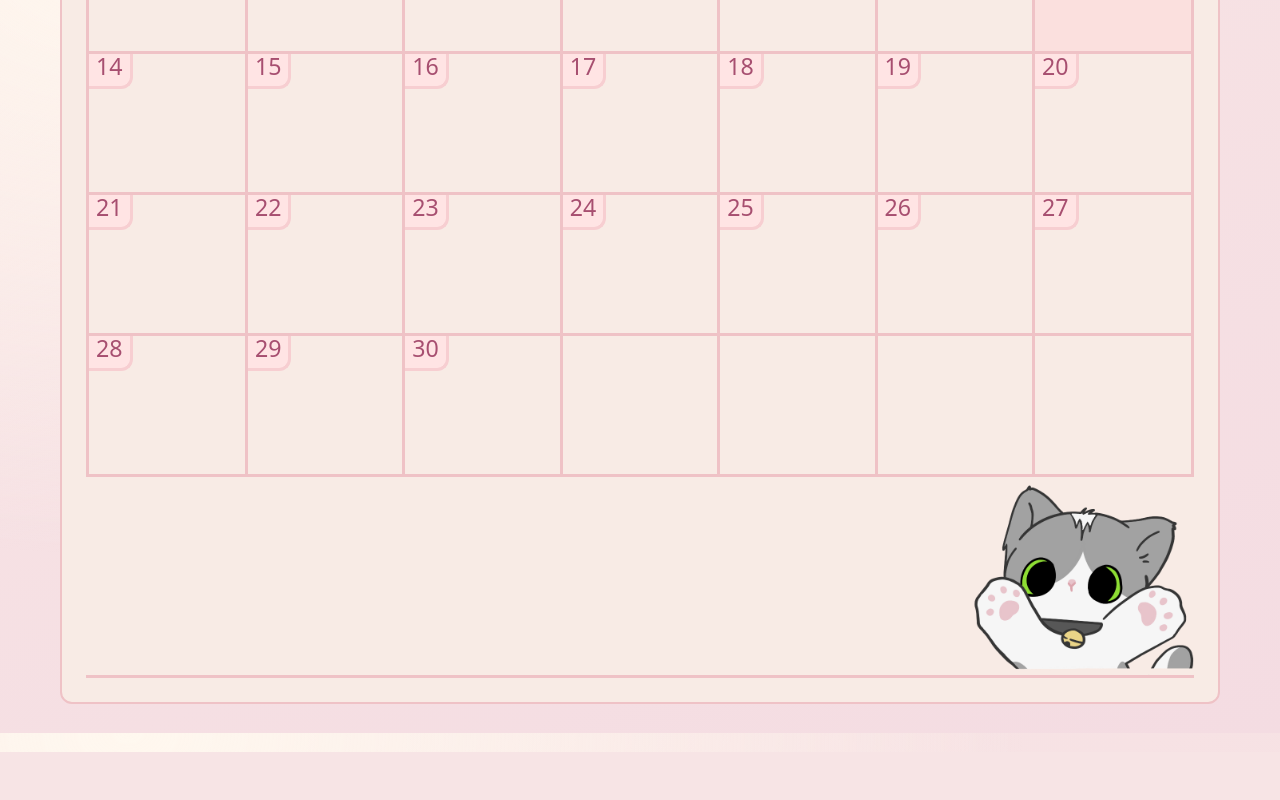
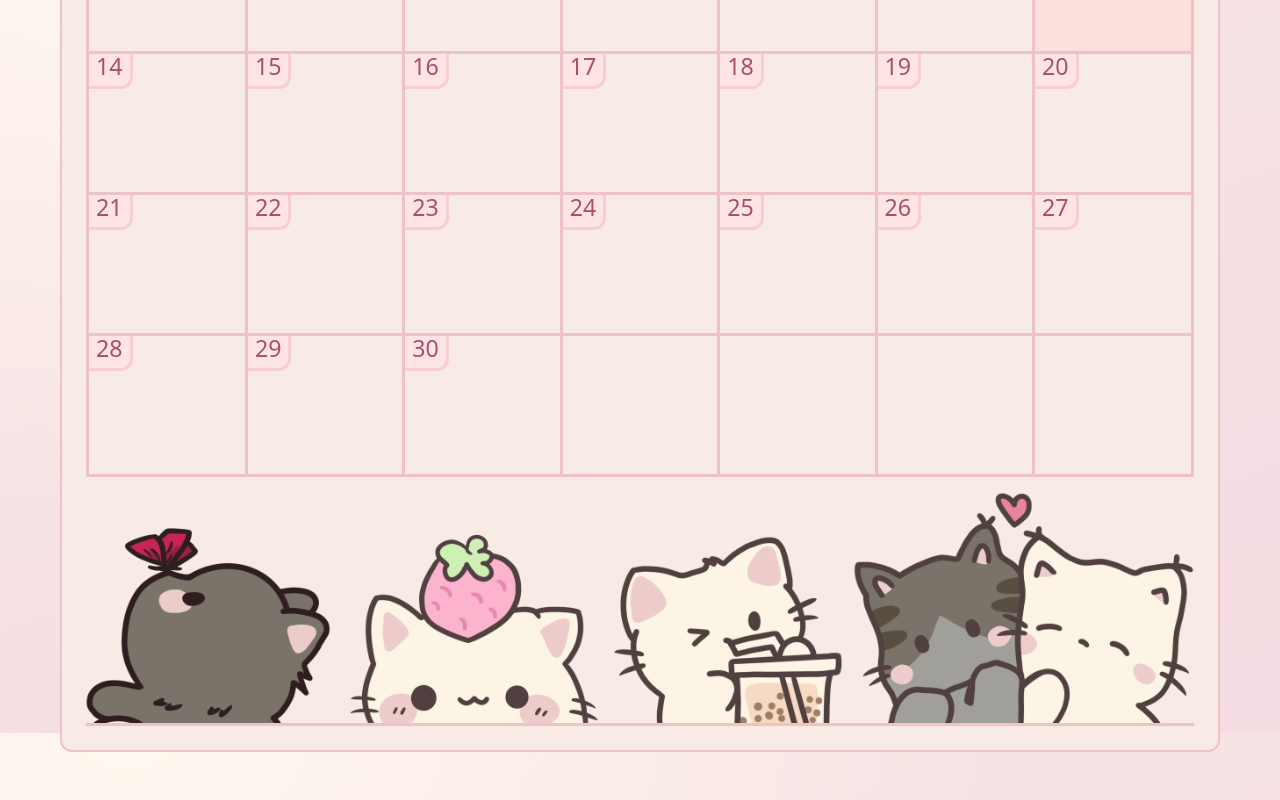
Before and after one commit to pawelkozera/MoochiCat-s-Website, a React (Vite) app: page / in a window 1280 px wide. Shown: the part 867-1667 px from the top of the page. Before the commit the page ends 1619 px from the top, so only its background shows below. Built offline with nearby package versions, Linux system fonts and the light colour scheme; no server answers.

Commit message:
Added cats baner

```diff
--- a/src/calendar.css
+++ b/src/calendar.css
@@ -167,15 +167,15 @@
 /* A separate footer keeps the decoration clear of every date and event. */
 .calendar-mascot {
   display: flex;
-  justify-content: flex-end;
-  margin-top: 8px;
+  justify-content: center;
+  margin-top: 16px;
   border-bottom: 3px solid var(--calendar-line);
   pointer-events: none;
 }
 
 .calendar-mascot svg {
   display: block;
-  width: clamp(120px, 22vw, 220px);
+  width: 100%;
   height: auto;
 }
 
--- a/src/components/AuthPanel.tsx
+++ b/src/components/AuthPanel.tsx
@@ -35,12 +35,14 @@ export function AuthPanel({
             Signed in as: <strong>{nickname}</strong>
           </p>
 
+          {/*
           <p aria-live="polite">
             Role:{' '}
             <strong>
               {roleLoading ? 'Loading…' : (role === 'Admin' ? 'Streamer' : role ?? 'Unavailable')}
             </strong>
           </p>
+          */}
 
           {roleError && <p role="alert">{roleError}</p>}
 
--- a/src/components/EventCalendar.tsx
+++ b/src/components/EventCalendar.tsx
@@ -8,7 +8,7 @@ import { CalendarEventContent } from './CalendarEventContent'
 import { EventFormModal } from './EventFormModal'
 import { Modal } from './Modal'
 import { useLivestreamDays } from '../hooks/useLivestreamDays'
-import calendarCat from '../assets/calendar-cat.png'
+import calendarCat from '../assets/calendar-cats.png'
 
 type CalendarEvent = {
   id: string
@@ -386,8 +386,8 @@ export function EventCalendar({
         />
 
         <div className="calendar-mascot" aria-hidden="true">
-          {/* Frame the visible cat within the original transparent PNG. */}
-          <svg viewBox="1488 1112 413 357" focusable="false">
+          {/* Frame the cat lineup without the surrounding transparent canvas. */}
+          <svg viewBox="16 1141 1892 394" focusable="false">
             <image href={calendarCat} width="2048" height="1535" />
           </svg>
         </div>
```
Also changed, not shown: src/assets/calendar-cats.png (added).
